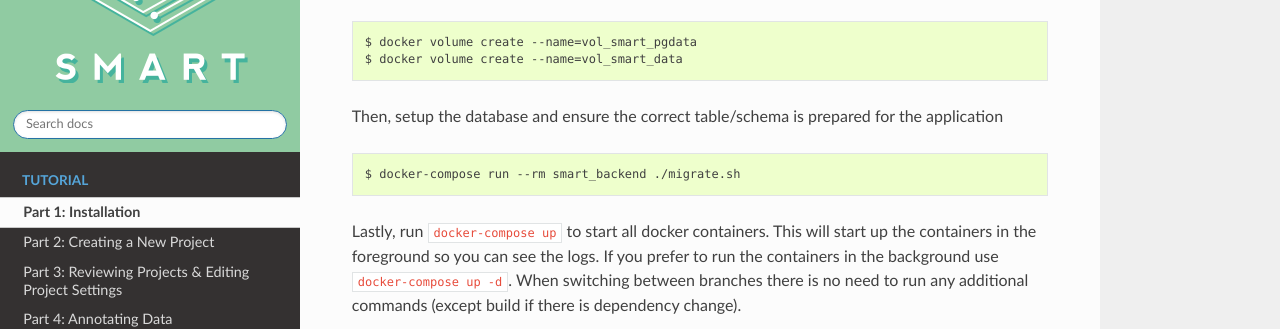
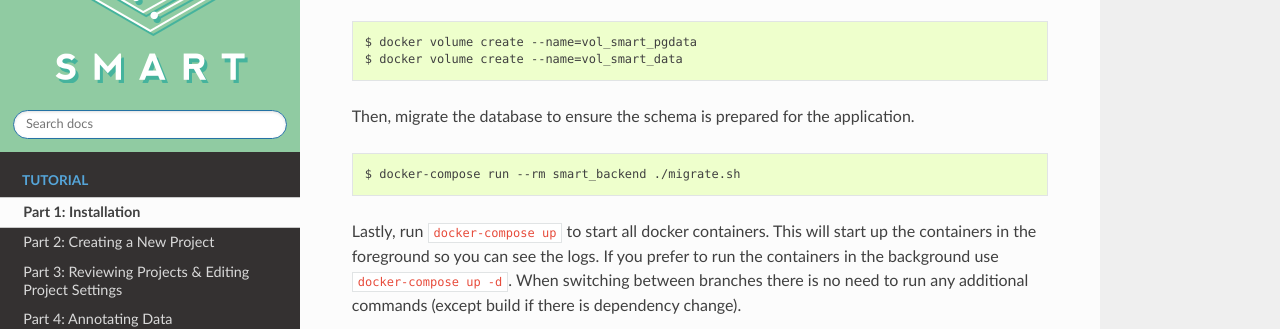
Before and after one commit to RTIInternational/SMART, a Sphinx documentation site: the page built from smart-docs/docs/tutorial-installation.rst, in a window 1280 px wide and 900 px high, scrolled down 482 px. Shown: the part 151-480 px from the top of the window. Built offline with Sphinx 7.4.7 and the Read the Docs theme 2.0.0, drawn with Linux system fonts in a browser that asks for light colours.

```diff
--- a/smart-docs/docs/tutorial-installation.rst
+++ b/smart-docs/docs/tutorial-installation.rst
@@ -24,7 +24,7 @@ Next, create the docker volumes where persistent data will be stored: ``docker v
 	$ docker volume create --name=vol_smart_pgdata
 	$ docker volume create --name=vol_smart_data
 
-Then, setup the database and ensure the correct table/schema is prepared for the application
+Then, migrate the database to ensure the schema is prepared for the application.
 
 ::
 
```
Also changed, not shown: README.md (+2 -0 lines).
